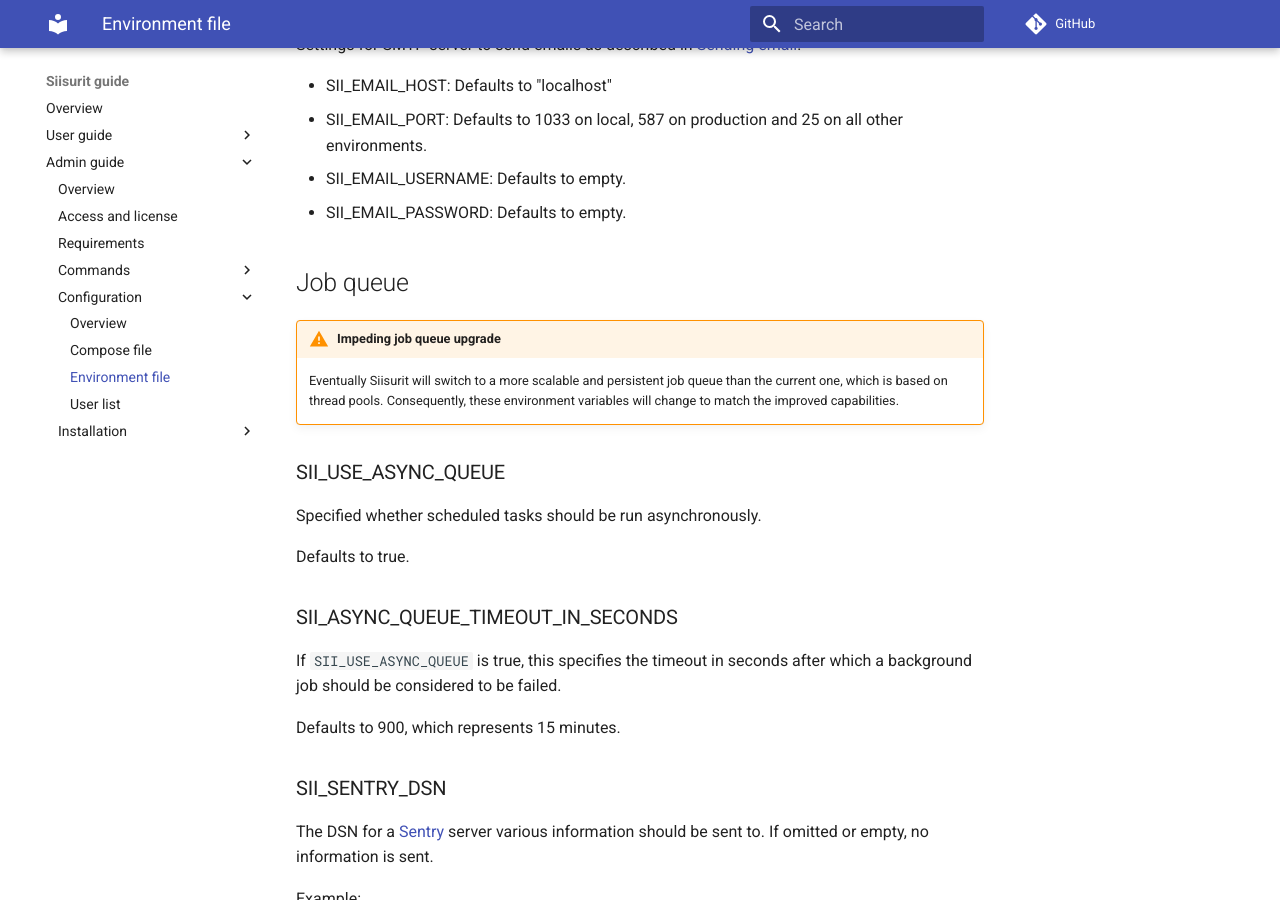
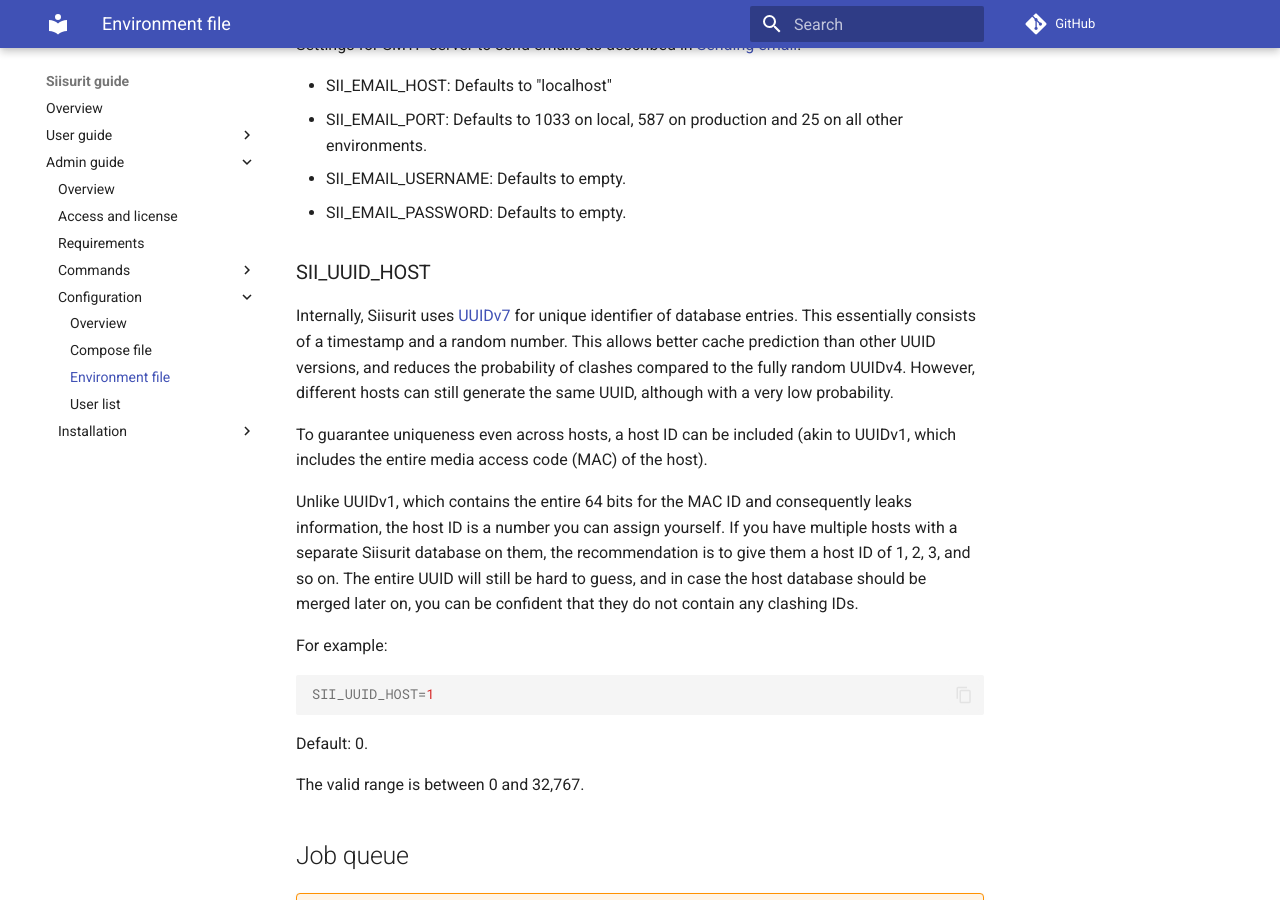
Before and after one commit to siisurit/siisurit_guide, an MkDocs documentation site: the page built from guide/admin/configuration/environment-file.md, in a window 1280 px wide and 900 px high, scrolled down 2313 px. Built offline with MkDocs 1.6.1 and Material for MkDocs 9.7.7, drawn with Linux system fonts in a browser that asks for light colours; comment, search, counter and statistics services are not loaded; some of the changed text lies outside the part shown.

Commit message:
#20 Add SII_UUID_HOST

````diff
--- a/guide/admin/configuration/environment-file.md
+++ b/guide/admin/configuration/environment-file.md
@@ -66,7 +66,7 @@ Default: True.
 
 IP addresses and hostnames of trusted origins for safe requests as described in [CSRF_TRUSTED_ORIGINS](https://docs.djangoproject.com/en/4.2/ref/settings/#csrf-trusted-origins). Multiple entries can be separated using a space or comma.
 
-### SII*POSTGRES*\*
+### SII_POSTGRES\*\*
 
 Settings for PostgreSQL database:
 
@@ -89,6 +89,24 @@ Settings for SMTP server to send emails as described in [Sending email](https://
 - SII_EMAIL_PORT: Defaults to 1033 on local, 587 on production and 25 on all other environments.
 - SII_EMAIL_USERNAME: Defaults to empty.
 - SII_EMAIL_PASSWORD: Defaults to empty.
+
+### SII_UUID_HOST
+
+Internally, Siisurit uses [UUIDv7](https://www.rfc-editor.org/rfc/rfc9562.html#name-uuid-version-7) for unique identifier of database entries. This essentially consists of a timestamp and a random number. This allows better cache prediction than other UUID versions, and reduces the probability of clashes compared to the fully random UUIDv4. However, different hosts can still generate the same UUID, although with a very low probability.
+
+To guarantee uniqueness even across hosts, a host ID can be included (akin to UUIDv1, which includes the entire media access code (MAC) of the host).
+
+Unlike UUIDv1, which contains the entire 64 bits for the MAC ID and consequently leaks information, the host ID is a number you can assign yourself. If you have multiple hosts with a separate Siisurit database on them, the recommendation is to give them a host ID of 1, 2, 3, and so on. The entire UUID will still be hard to guess, and in case the host database should be merged later on, you can be confident that they do not contain any clashing IDs.
+
+For example:
+
+```bash
+SII_UUID_HOST=1
+```
+
+Default: 0.
+
+The valid range is between 0 and 32,767.
 
 ## Job queue
 
````
